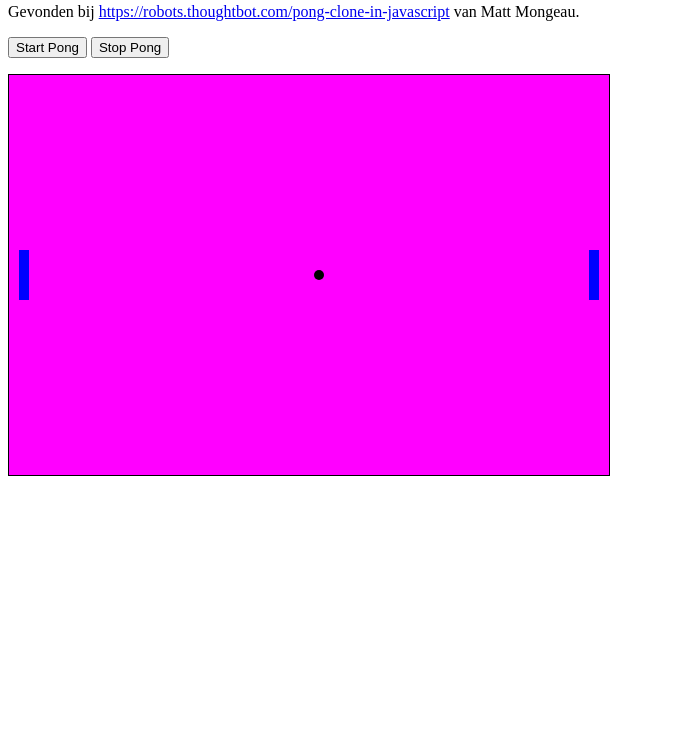
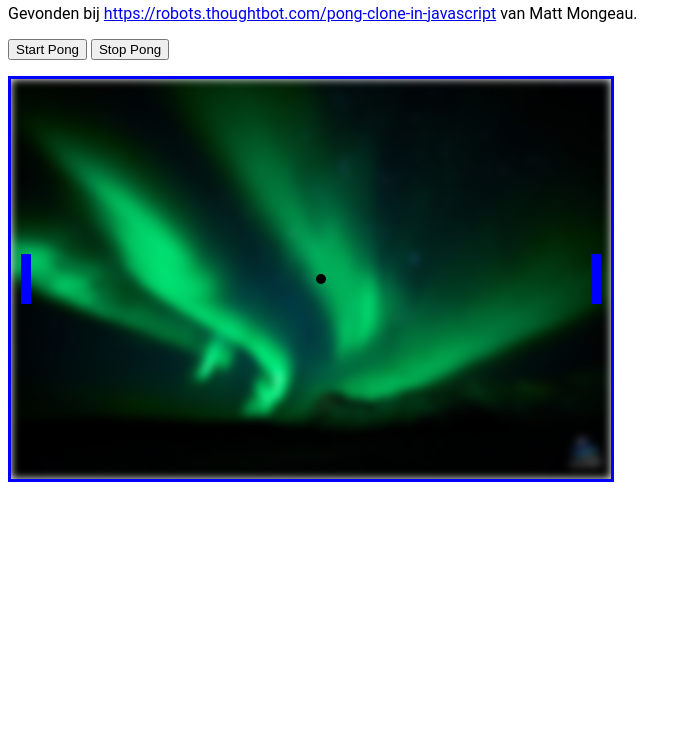
Before and after one commit to abdel-ships-it/ping-pong, a website: page index.html in a window 1280 px wide. Shown: the part 64-800 px from the top of the page, without its empty margins (0-691 px from the left). Drawn offline with Linux system fonts and the light colour scheme.

Commit message:
feat(pong): finishes step 2

```diff
--- a/index.html
+++ b/index.html
@@ -4,8 +4,8 @@
     <title>The game of PONG</title>
     <meta charset="UTF-8">
     <meta name="viewport" content="width=device-width, initial-scale=1.0">
+    <link rel="stylesheet" href="main.css">
 </head>
-
 <body>
     <h2>The Game of PONG</h2>
     Gevonden bij
@@ -16,7 +16,7 @@
         <button onclick='pongStart("pongArena")'>Start Pong</button>
         <button onclick='pongStop()'>Stop Pong</button>
     </p>
-    <canvas id="pongArena" width="600" height="400" style="border:1px solid #000000;"></canvas>
+    <canvas id="pongArena" width="600" height="400"></canvas>
     <script src="pongH_base.js"></script>
     <script>pongStart("pongArena"); pongStop()</script>
 </body>
--- a/pongH_base.js
+++ b/pongH_base.js
@@ -1,9 +1,7 @@
 //@ts-check
-/*******
-* Game of pong
-* modified from https://robots.thoughtbot.com/pong-clone-in-javascript
-*/
+/** @type HTMLCanvasElement */
 var canvas = null;
+/** @type CanvasRenderingContext2D */
 var context = null;
 var player = null;
 var computer = null;
@@ -18,6 +16,8 @@ function pongStart(canvasId) {
     player = new Player();
     computer = new Computer();
     ball = new Ball();
+
+
     pongRender();
     animationId = setInterval(pongStep, 15);
     isGoing = true;
@@ -33,11 +33,37 @@ function pongStep() {
     pongRender();
 }
 function pongRender() {
-    context.fillStyle = "#FF00FF";
-    context.fillRect(0, 0, canvas.width, canvas.height);
-    player.render();
-    computer.render();
-    ball.render();
+    // Step 2 ⚠️
+    // We will pass the canvas dimensions to the image constructor to ensure the image is resized properly
+    //
+    var image = new Image(canvas.width, canvas.height);
+
+    image.src = './background.jpg';
+
+    // We want to draw when the image has loaded, we are creating a function here that will be called once the image has loaded
+    //
+    image.onload = () => {
+        // We are ready to draw now
+        //
+        console.log('image has loaded, drawing...');
+        // Setting the filter and blurring the image just slightly
+        //
+        context.filter = 'blur(4px)';
+        // Drawing the image at x = 0 and y = 0
+        //
+        context.drawImage(image, 0, 0, canvas.width, canvas.height);
+        // Getting rid of the filter
+        //
+        context.filter = 'none';
+
+        // We will render the rest of the things we need to render
+        // Its very important this happens in this function as this function will not immediately execute ( because its an asynchronous event )
+        // So placing these outside of this function, would render the game elements. And then it would get overrwiten by our image render which is executed later.
+        //
+        player.render();
+        computer.render();
+        ball.render();
+    }
 }
 function pongUpdate() {
     player.update();
@@ -131,6 +157,10 @@ Player.prototype.update = function () {
     }
 };
 function Ball() {
+    this.x = null;
+    this.y = null;
+    this.x_speed = null;
+    this.y_speed = null;
     this.reset();
 }
 Ball.prototype.reset = function () {
```
Also changed, not shown: background.jpg (added).
